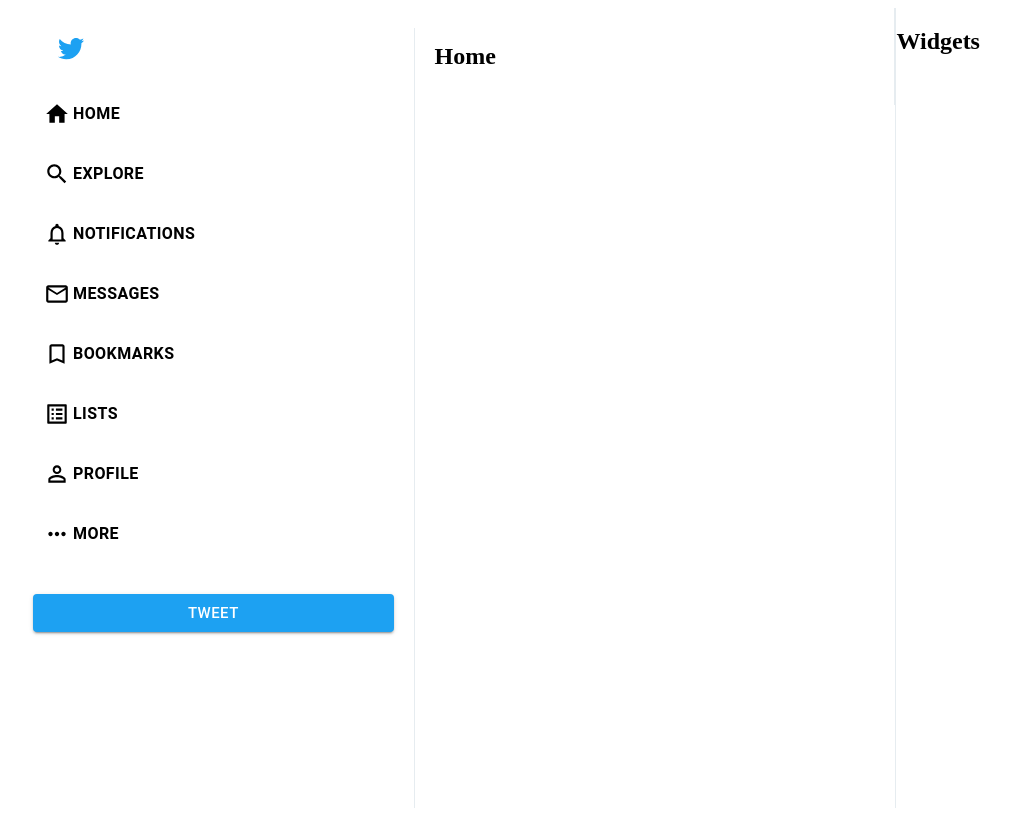
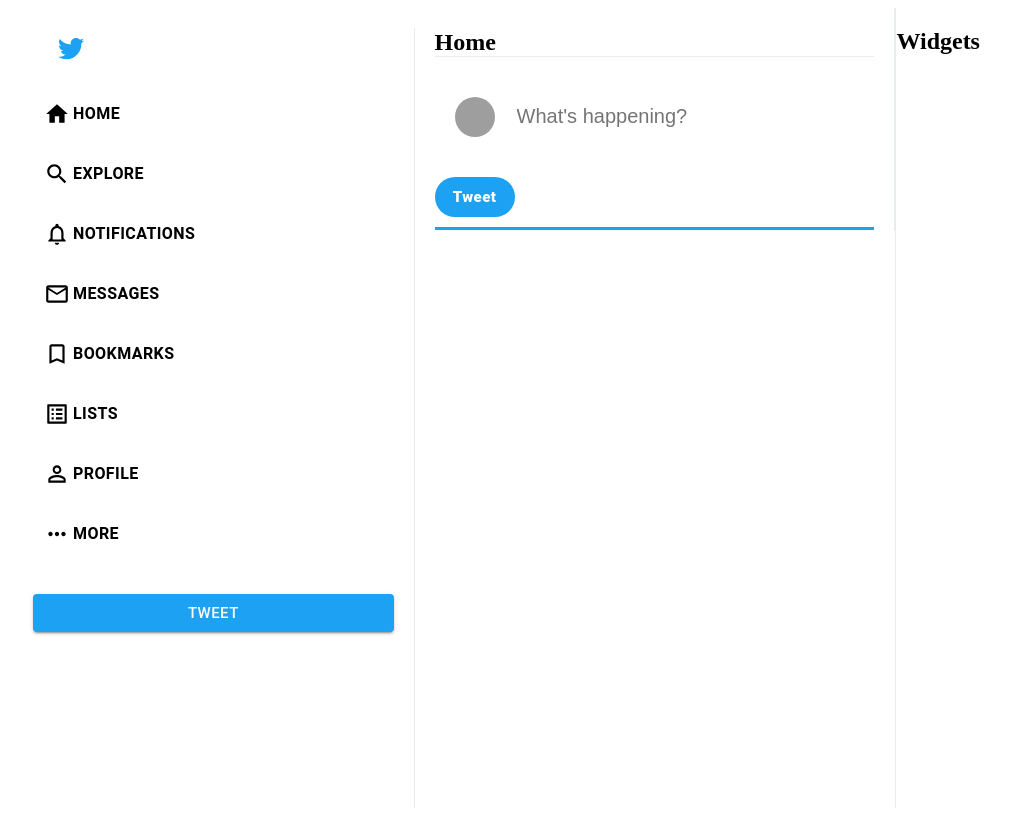
Before and after one commit to alperengokbak/TwitterClone, a React (Vite) app in the folder frontend/: page / in a window 1280 px wide. Shown: the whole page, without its empty margins (5-1016 px from the left). Built offline with nearby package versions, Linux system fonts and the light colour scheme; grey boxes are pictures that could not be loaded.

Commit message:
Completed TwitterBox

```diff
--- a/frontend/src/Feed.jsx
+++ b/frontend/src/Feed.jsx
@@ -1,5 +1,6 @@
 import React from "react";
 import { Stack } from "@mui/material";
+import TweetBox from "./TweetBox";
 
 function Feed() {
   return (
@@ -23,10 +24,11 @@
           backgroundColor: "#FFFFFF",
           zIndex: 100,
           borderRight: "1px solid #e6ecf0",
-          padding: "15px 20px",
+          padding: "1px 20px",
         }}
       >
-        <h2>Home</h2>
+        <h2 style={{ borderBottom: "1px solid #e6ecf0" }}>Home</h2>
+        <TweetBox />
       </Stack>
     </Stack>
   );
--- /dev/null
+++ b/frontend/src/TweetBox.jsx
@@ -0,0 +1,82 @@
+import React from "react";
+import { Button, Stack, Avatar } from "@mui/material";
+
+function TweetBox() {
+  /* const [tweetMessage, setTweetMessage] = useState("");
+  const [tweetImage, setTweetImage] = useState(""); */
+
+  /* const sendTweet = (e) => {
+    e.preventDefault();
+
+    db.collection("posts").add({
+      displayName: "Rafeh Qazi",
+      username: "cleverqazi",
+      verified: true,
+      text: tweetMessage,
+      image: tweetImage,
+      avatar:
+        "https://kajabi-storefronts-production.global.ssl.fastly.net/kajabi-storefronts-production/themes/284832/settings_images/rLlCifhXRJiT0RoN2FjK_Logo_roundbackground_black.png",
+    });
+
+    setTweetMessage("");
+    setTweetImage("");
+  }; */
+
+  return (
+    <Stack
+      sx={{
+        paddingBottom: "10px",
+        paddingRight: "10px",
+        borderBottom: "3px solid #1DA1F2",
+      }}
+    >
+      <form
+        sx={{
+          display: "flex",
+          flexDirection: "column",
+        }}
+      >
+        <Stack
+          sx={{
+            padding: "20px",
+            display: "flex",
+            flexDirection: "row",
+          }}
+        >
+          <Avatar alt="Travis Howard" src="..//public/IMG_9021.jpeg" />
+          <input
+            placeholder="What's happening?"
+            type="text"
+            style={{
+              flex: 1,
+              marginLeft: "20px",
+              fontSize: "20px",
+              border: "none",
+              outline: "none",
+            }}
+          />
+        </Stack>
+        <Button
+          color="secondary"
+          //onClick={sendTweet}
+          type="submit"
+          sx={{
+            background: "#1DA1F2",
+            border: "none",
+            borderRadius: "30px",
+            fontWeight: "900",
+            marginTop: "20px",
+            marginLeft: "auto",
+            height: "40px",
+            width: "80px",
+            textTransform: "inherit",
+          }}
+        >
+          Tweet
+        </Button>
+      </form>
+    </Stack>
+  );
+}
+
+export default TweetBox;
--- a/frontend/src/createTheme.jsx
+++ b/frontend/src/createTheme.jsx
@@ -16,6 +16,8 @@
         root: {
           display: "flex",
           alignItems: "center",
+          border: "none",
+          outline: "none",
         },
       },
     },
```
